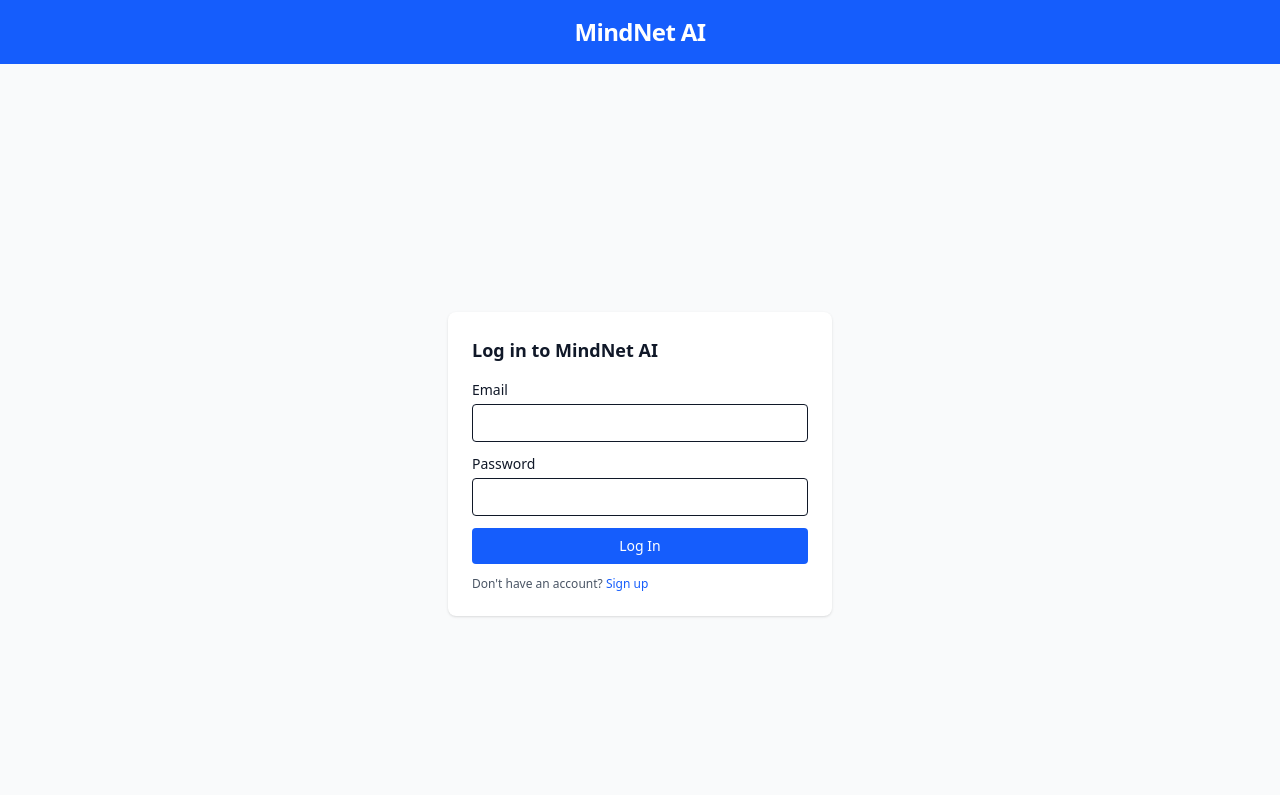
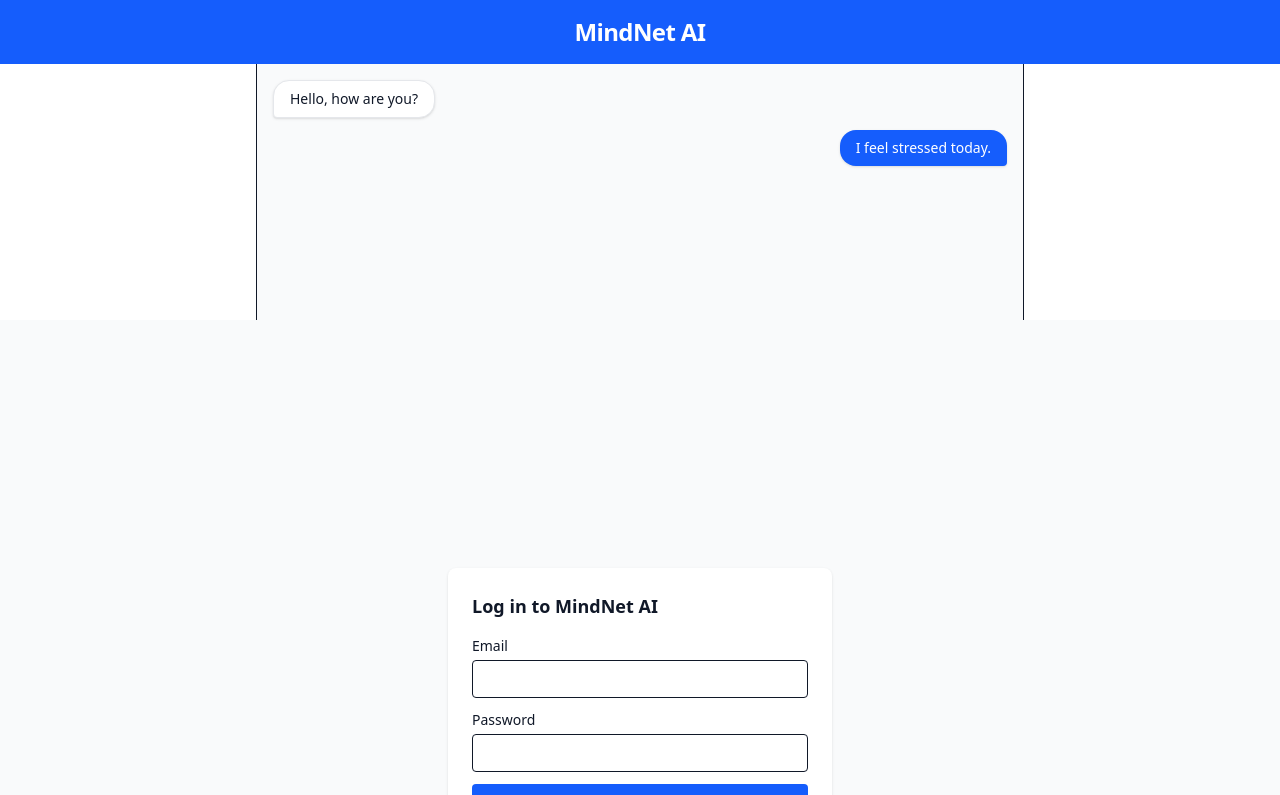
Before and after one commit to kristisikdar-sys/MindNet, a React (Vite) app in the folder frontend/: page /login in a window 1280 px wide. Shown: the top 795 px of the page. Built offline with nearby package versions, Linux system fonts and the light colour scheme.

Commit message:
feat: Add chat message display to App
Co-authored-by: partho.roy_ug2024 <partho.roy_ug2024@ashoka.edu.in>

```diff
--- a/frontend/src/App.jsx
+++ b/frontend/src/App.jsx
@@ -66,6 +66,20 @@ function App() {
         </div>
       </header>
       <main className="flex-1">
+        <section className="mx-auto w-full max-w-3xl border-x bg-white">
+          <div className="h-64 overflow-y-auto p-4 space-y-3 bg-gray-50">
+            <div className="flex justify-start">
+              <div className="max-w-[80%] rounded-2xl rounded-bl-sm border border-gray-200 bg-white px-4 py-2 text-sm text-gray-900 shadow-sm">
+                Hello, how are you?
+              </div>
+            </div>
+            <div className="flex justify-end">
+              <div className="max-w-[80%] rounded-2xl rounded-br-sm bg-blue-600 px-4 py-2 text-sm text-white shadow-sm">
+                I feel stressed today.
+              </div>
+            </div>
+          </div>
+        </section>
         <Routes>
           <Route path="/login" element={<Login />} />
           <Route path="/signup" element={<Signup />} />
```
